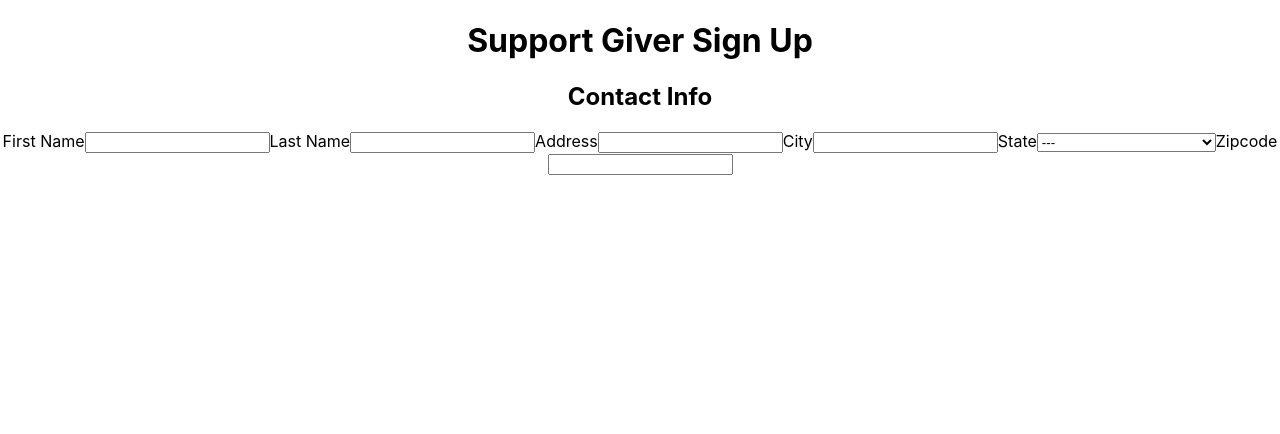
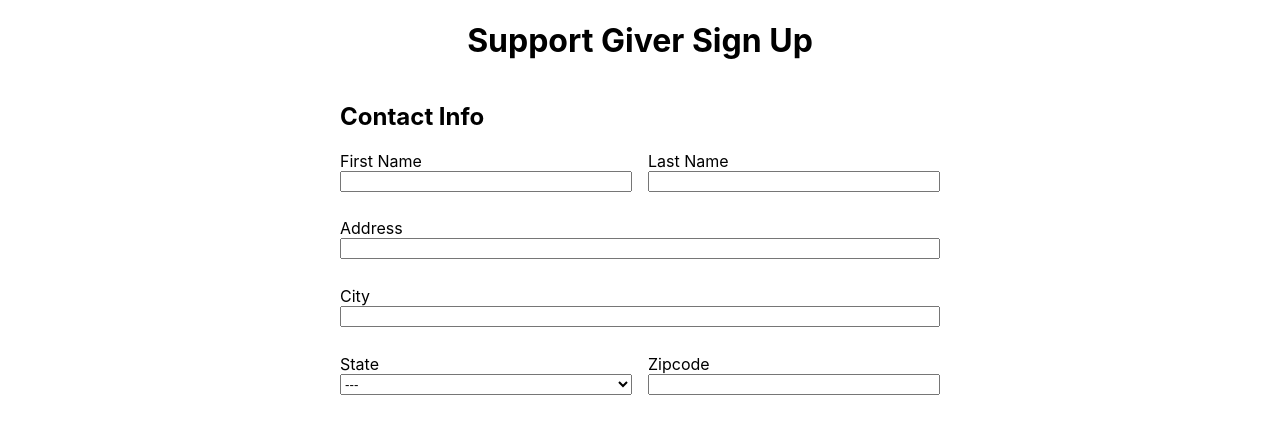
Before and after one commit to Wolverine971/vome, a React (Create React App) app in the folder front-end/: page /giver in a window 1280 px wide. Shown: the top 434 px of the page. Built offline with nearby package versions, Linux system fonts and the light colour scheme.

Commit message:
Form Gird Layout for Contact Info

```diff
--- a/front-end/src/components/signup/SignUpInfo.css
+++ b/front-end/src/components/signup/SignUpInfo.css
@@ -1,5 +1,74 @@
-.contact-info {
+.contact-form{
     display: grid;
+    grid-column-gap: 1em;
     grid-template-areas:
-        "firstLabel lastLabel";
+        "contactTitle ."
+        "firstLabel lastLabel"
+        "firstInput lastInput"
+        "addressLabel ."
+        "addressInput addressInput"
+        "cityLabel ."
+        "cityInput cityInput"
+        "stateLabel zipcodeLabel"
+        "stateInput zipcodeInput"
+        ;
+    max-width: 600px;
+    text-align: left;
+    margin: 0 auto;
 }
+
+.field-input {
+    margin-bottom: 2em;
+}
+
+.contact-title {
+    grid-area: contactTitle;
+}
+
+.first-name-label {
+    grid-area: firstLabel;
+}
+
+.first-name-input {
+    grid-area: firstInput
+}
+
+.last-name-label {
+    grid-area: lastLabel;
+}
+
+.last-name-input {
+    grid-area: lastInput;
+}
+
+.address-label {
+    grid-area: addressLabel;
+}
+
+.address-input {
+    grid-area: addressInput;
+}
+
+.city-label {
+    grid-area: cityLabel;
+}
+
+.city-input {
+    grid-area: cityInput;
+}
+
+.state-label {
+    grid-area: stateLabel;
+}
+
+.state-input {
+    grid-area: stateInput;
+}
+
+.zipcode-label {
+    grid-area: zipcodeLabel;
+}
+
+.zipcode-input {
+    grid-area: zipcodeInput;
+}
--- a/front-end/src/components/signup/SignUpInfo.js
+++ b/front-end/src/components/signup/SignUpInfo.js
@@ -1,25 +1,26 @@
 import React from 'react';
+import "./SignUpInfo.css"
 
 function SignUpInfo() {
   return (
     <div>
-      <form className="contact-info">
-        <h2>Contact Info</h2>
+      <form className="contact-form">
+        <h2 className="contact-title">Contact Info</h2>
 
-        <label>First Name</label>
-        <input type='text' />
+        <label className="first-name-label" htmlFor="firstName">First Name</label>
+        <input className="first-name-input field-input" id="firstName" type='text' />
 
-        <label>Last Name</label>
-        <input type='text' />
+        <label className="last-name-label" htmlFor="lastName">Last Name</label>
+        <input className="last-name-input field-input" id="lastName" type='text' />
 
-        <label>Address</label>
-        <input type='text' />
+        <label className="address-label" htmlFor="address">Address</label>
+        <input className="address-input field-input" id="address" type='text' />
 
-        <label>City</label>
-        <input type='text' />
+        <label className="city-label" for="city">City</label>
+        <input className="city-input field-input" id="city" type='text' />
 
-          <label for='state'>State</label>
-          <select id='state' name='state'>
+          <label className="state-label" for='state'>State</label>
+          <select className="state-input field-input" id='state' name='state'>
             <option value='---'>---</option>
             <option value='Alabama'>Alabama</option>
             <option value='Alaska'>Alaska</option>
@@ -80,8 +81,8 @@ function SignUpInfo() {
             <option value='Wyoming'>Wyoming</option>
           </select>
 
-        <label>Zipcode</label>
-        <input type='text' />
+        <label className="zipcode-label" htmlFor="zipcode">Zipcode</label>
+        <input className="zipcode-input field-input" type='text' id="zipcode" />
       </form>
     </div>
   );
```
